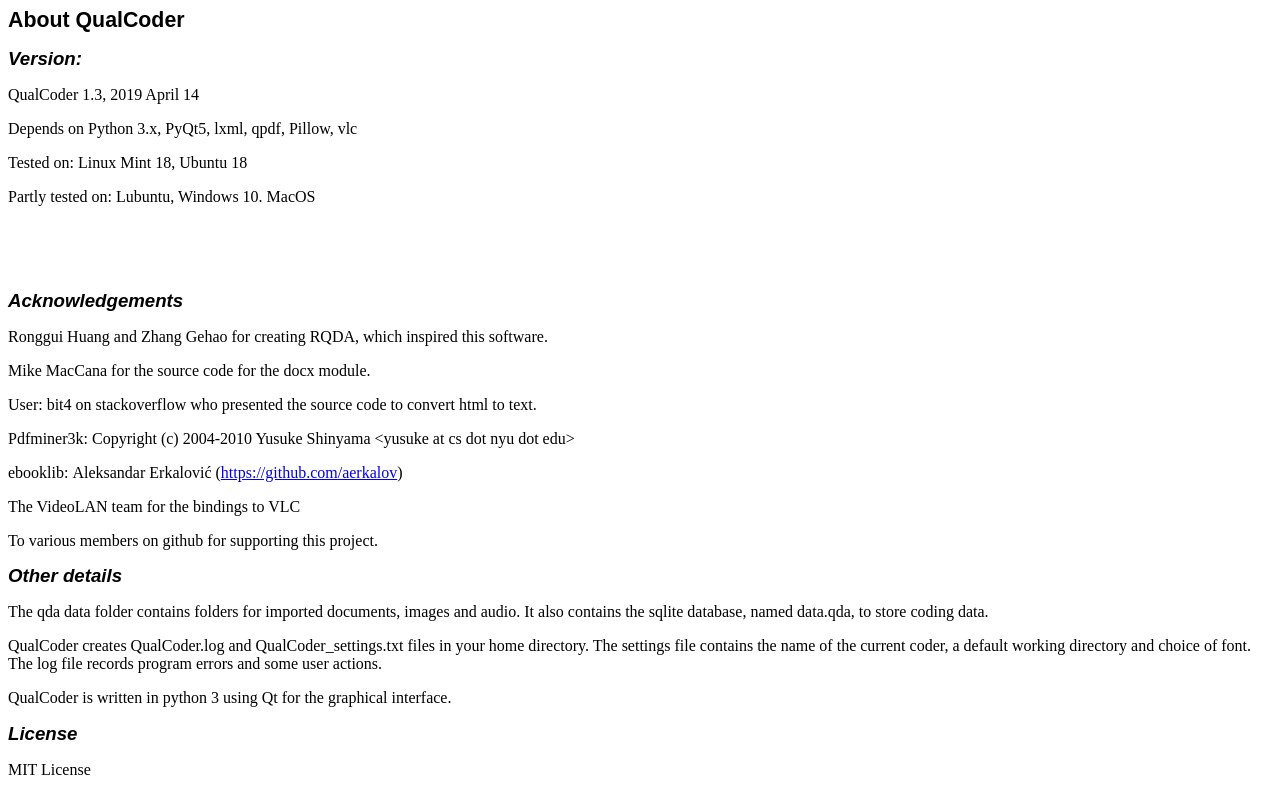
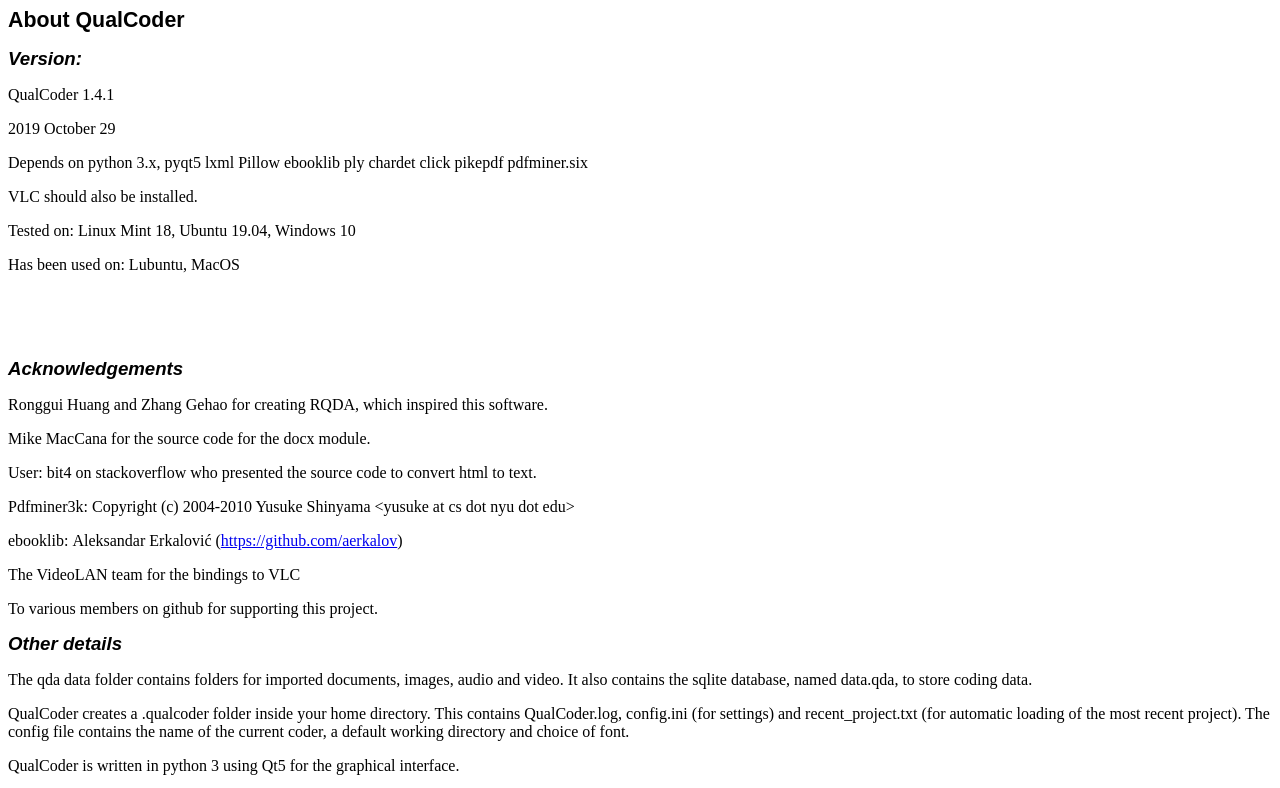
Before and after one commit to ccbogel/QualCoder, a plain HTML site: page qualcoder/GUI/About.html in a window 1280 px wide. Shown: the top 788 px of the page. Drawn offline with Linux system fonts and the light colour scheme.

Commit message:
Add files via upload

```diff
--- a/qualcoder/GUI/About.html
+++ b/qualcoder/GUI/About.html
@@ -6,7 +6,7 @@
 	<meta name="generator" content="LibreOffice 5.1.6.2 (Linux)"/>
 	<meta name="author" content="colin-2 "/>
 	<meta name="created" content="00:00:00"/>
-	<meta name="changed" content="2019-04-14T17:22:27.609240117"/>
+	<meta name="changed" content="2019-10-29T21:22:17.011521707"/>
 	<style type="text/css">
 		@page { margin: 2cm }
 		p { margin-bottom: 0.21cm; color: #000000 }
@@ -23,12 +23,14 @@
 <body lang="en-US" text="#000000" dir="ltr">
 <h1 class="western">About QualCoder</h1>
 <h2 class="western">Version:</h2>
-<p style="margin-bottom: 0cm">QualCoder 1.3, 2019 April 14</p>
-<p style="margin-bottom: 0cm">Depends on Python 3.x, PyQt5, lxml,
-qpdf, Pillow, vlc</p>
-<p style="margin-bottom: 0cm">Tested on: Linux Mint 18, Ubuntu 18</p>
-<p style="margin-bottom: 0cm">Partly tested on: Lubuntu, Windows 10.
-MacOS</p>
+<p style="margin-bottom: 0cm">QualCoder 1.4.1</p>
+<p style="margin-bottom: 0cm">2019 October 29</p>
+<p style="margin-bottom: 0cm">Depends on python 3.x, pyqt5 lxml
+Pillow ebooklib ply chardet click pikepdf pdfminer.six</p>
+<p style="margin-bottom: 0cm">VLC should also be installed.</p>
+<p style="margin-bottom: 0cm">Tested on: Linux Mint 18, Ubuntu 19.04,
+Windows 10</p>
+<p style="margin-bottom: 0cm">Has been used on: Lubuntu, MacOS</p>
 <p style="margin-bottom: 0cm"><br/>
 
 </p>
@@ -49,13 +51,14 @@
 <p>To various members on github for supporting this project.</p>
 <h2 class="western">Other details</h2>
 <p>The qda data folder contains folders for imported documents,
-images and audio. It also contains the sqlite database, named
+images, audio and video. It also contains the sqlite database, named
 data.qda, to store coding data.</p>
-<p>QualCoder creates QualCoder.log and QualCoder_settings.txt files
-in your home directory. The settings file contains the name of the
-current coder, a default working directory and choice of font. The
-log file records program errors and some user actions.</p>
-<p>QualCoder is written in python 3 using Qt for the graphical
+<p>QualCoder creates a .qualcoder folder inside your home directory.
+This contains QualCoder.log, config.ini (for settings) and
+recent_project.txt (for automatic loading of the most recent
+project). The config file contains the name of the current coder, a
+default working directory and choice of font.</p>
+<p>QualCoder is written in python 3 using Qt5 for the graphical
 interface.</p>
 <h2 class="western">License</h2>
 <p>MIT License</p>
```
